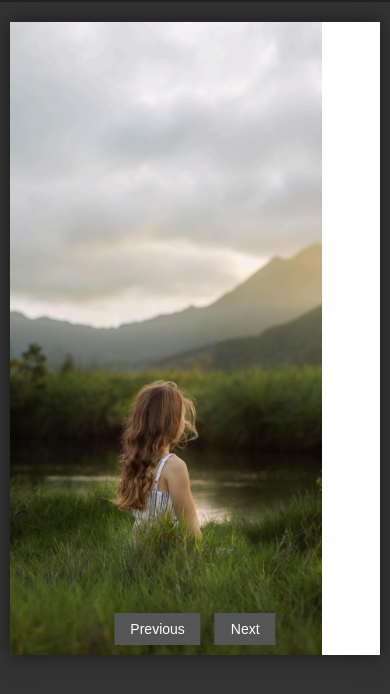
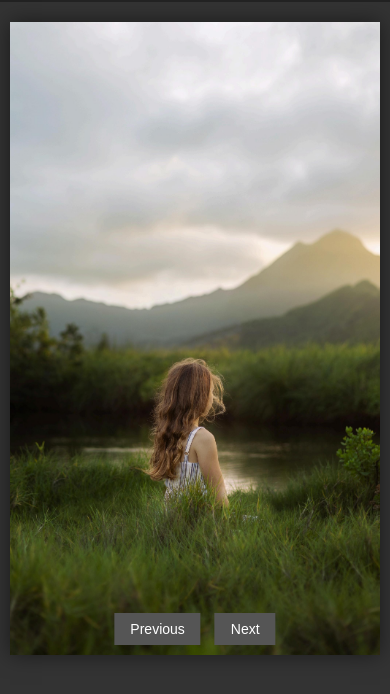
Before and after one commit to PUSTAKA-JAYA/Titik-Balik, a plain HTML site: page index.html in a window 390 px wide. Shown: the part 38-732 px from the top of the page. Drawn offline with nearby package versions, Linux system fonts and the light colour scheme.

Commit message:
Update index.html

```diff
--- a/index.html
+++ b/index.html
@@ -35,6 +35,23 @@
                 flipbook.appendChild(page);
             }
 
+            function resizeFlipbook() {
+                var viewportWidth = $(window).width();
+                var viewportHeight = $(window).height();
+                var flipbookWidth = viewportWidth * 0.8;
+                var flipbookHeight = viewportHeight * 0.8;
+
+                if (viewportWidth < 768) { // Mobile
+                    flipbookWidth = viewportWidth * 0.95;
+                    flipbookHeight = viewportHeight * 0.75;
+                } else if (viewportWidth < 992) { // Tablet
+                    flipbookWidth = viewportWidth * 0.9;
+                    flipbookHeight = viewportHeight * 0.8;
+                }
+
+                $('.flipbook').turn('size', flipbookWidth, flipbookHeight);
+            }
+
             $('.flipbook').turn({
                 width: $(window).width() * 0.8,
                 height: $(window).height() * 0.8,
@@ -44,6 +61,9 @@
                 elevation: 50
             });
 
+            $(window).resize(resizeFlipbook);
+            resizeFlipbook();
+
             // Navigation buttons
             document.getElementById('prev').addEventListener('click', function() {
                 $('.flipbook').turn('previous');
@@ -52,11 +72,6 @@
             document.getElementById('next').addEventListener('click', function() {
                 $('.flipbook').turn('next');
             });
-
-            // Adjust flipbook size on window resize
-            $(window).resize(function() {
-                $('.flipbook').turn('size', $(window).width() * 0.8, $(window).height() * 0.8);
-            });
         });
     </script>
 </body>
```
